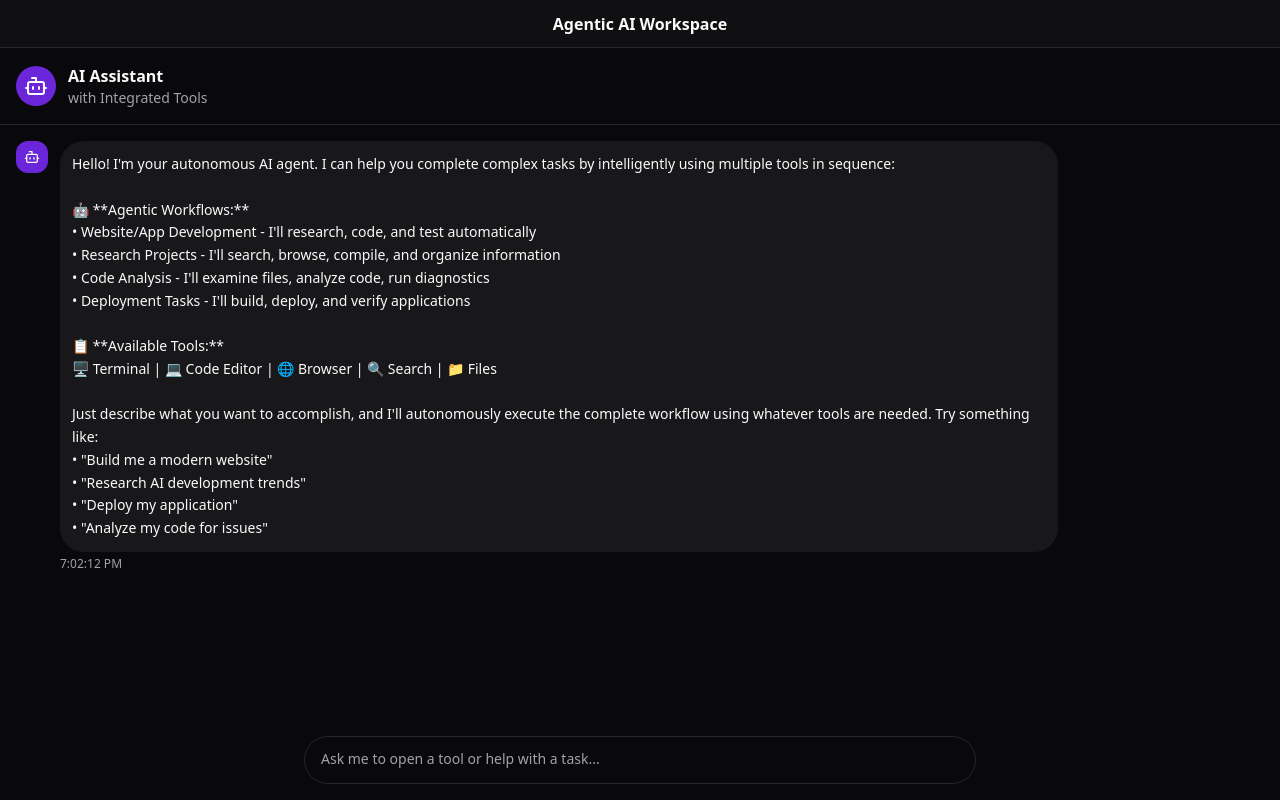
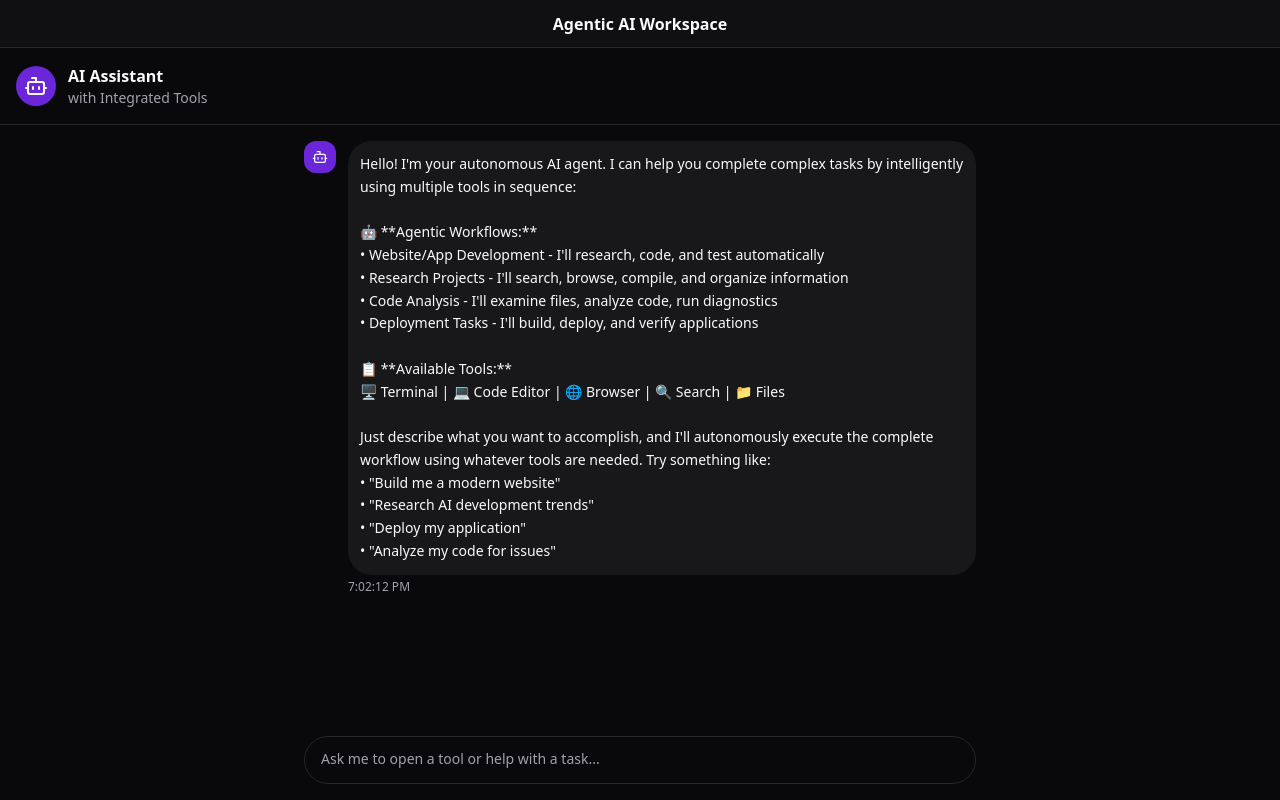
Before and after one commit to Cdlane24399/mac-agent-canvas, a React (Vite) app: page / in a window 1280 px wide. Built offline with nearby package versions, Linux system fonts and the light colour scheme; the HTML template or start-up script is replaced by a standard one.

Commit message:
Refactor chat UI for symmetry

```diff
--- a/src/components/chat/ChatInterface.tsx
+++ b/src/components/chat/ChatInterface.tsx
@@ -172,7 +172,8 @@ export default function ChatInterface() {
       </div>
 
       {/* Messages and Tools */}
-      <div className="flex-1 overflow-y-auto p-4 space-y-4">
+      <div className="flex-1 overflow-y-auto p-4">
+        <div className="max-w-2xl mx-auto space-y-4">
           {messages.map((message, index) => (
             <div key={message.id}>
               {/* Message */}
@@ -195,7 +196,7 @@ export default function ChatInterface() {
                   )}
                 </div>
 
-              <div className={`flex-1 max-w-[80%] ${
+                <div className={`flex-1 ${
                   message.type === 'user' ? 'text-right' : 'text-left'
                 }`}>
                   <div className={`inline-block p-3 rounded-2xl ${
@@ -241,6 +242,7 @@ export default function ChatInterface() {
 
           <div ref={messagesEndRef} />
         </div>
+      </div>
 
       {/* Message Input */}
       <div className="p-4">
```
Lines whose indentation alone changed are shown as unchanged.
